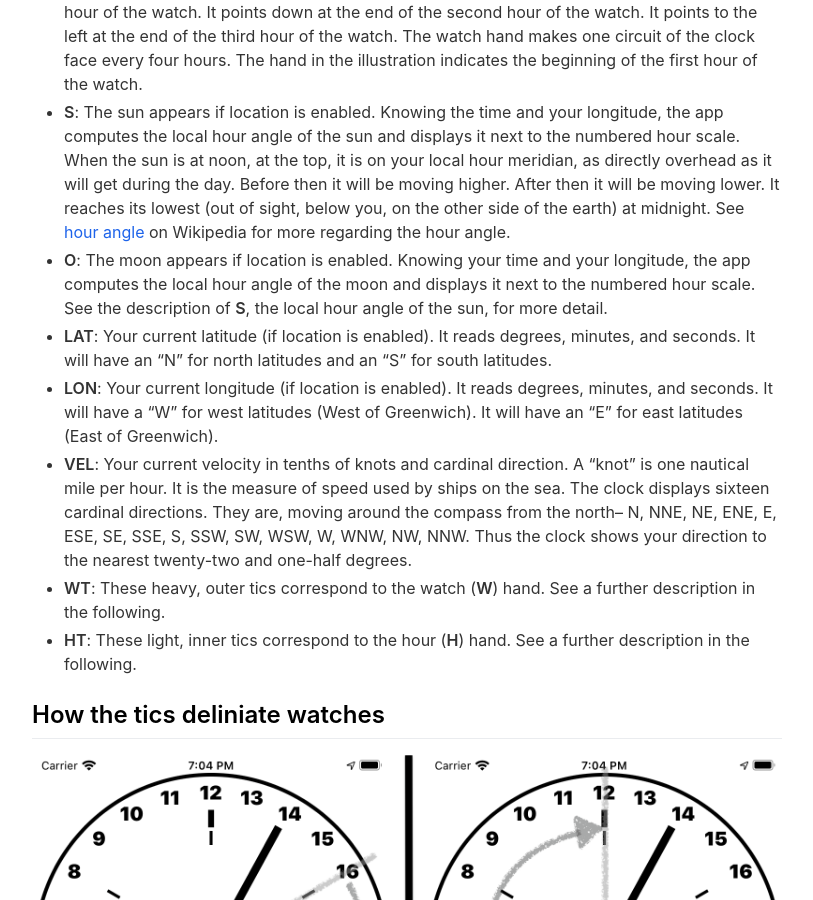
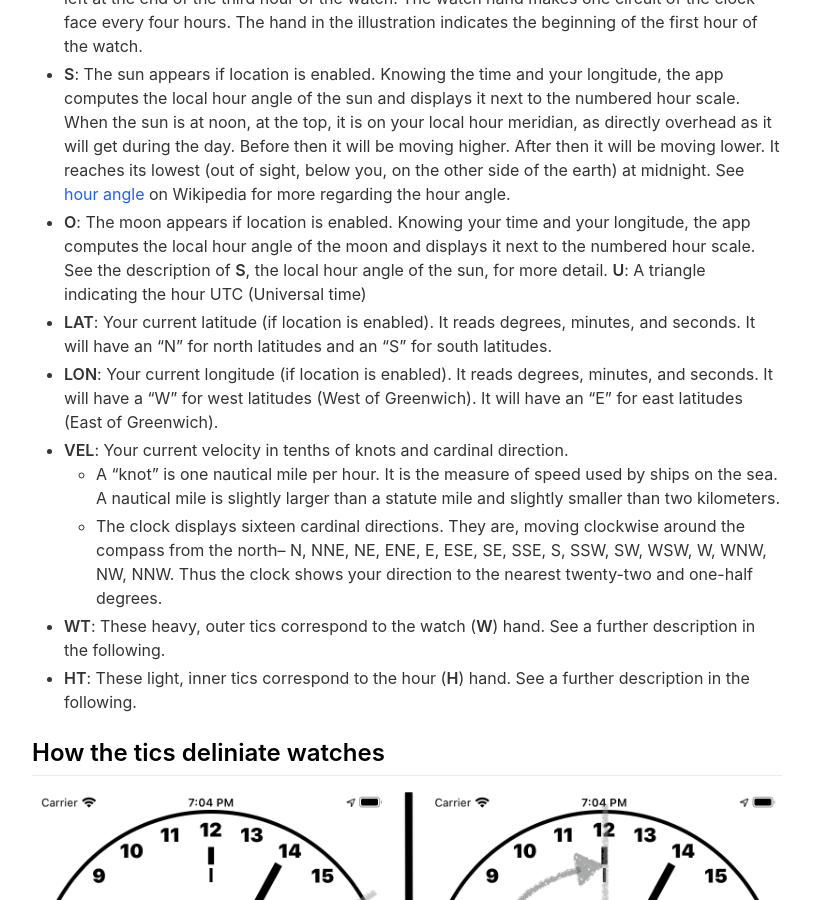
Before and after one commit to wbreeze/ShipsClock, a Jekyll site: the page built from docs/_pages/face.md, in a window 1280 px wide and 900 px high, scrolled down 1126 px. Shown: the whole window, without its empty margins (233-1046 px from the left). Built offline with Jekyll 4.4.1, drawn with Linux system fonts in a browser that asks for light colours; nearby versions of some CDN libraries.

```diff
--- a/docs/_pages/face.md
+++ b/docs/_pages/face.md
@@ -8,7 +8,7 @@ include_in_header: false
 
 ## The elements of the clock
 
-![clock face annotated]({{ 'assets/screenshot/face_annot.jpeg' | relative_url }})
+![clock face annotated]({{ 'assets/screenshot/face_annot.png' | relative_url }})
 
 The screen capture shows the elements of the clock face annotated with letters.
 The letters correspond to the following descriptions:
@@ -51,6 +51,7 @@ The letters correspond to the following descriptions:
   the app computes the local hour angle of the moon and displays it next to the
   numbered hour scale. See the description of **S**, the local hour angle of the
   sun, for more detail.
+  **U**: A triangle indicating the hour UTC (Universal time)
 - **LAT**: Your current latitude (if location is enabled). It reads degrees,
   minutes, and seconds. It will have an "N" for north latitudes and an "S"
   for south latitudes.
@@ -58,12 +59,13 @@ The letters correspond to the following descriptions:
   minutes, and seconds. It will have a "W" for west latitudes (West of
   Greenwich). It will have an "E" for east latitudes (East of Greenwich).
 - **VEL**: Your current velocity in tenths of knots and cardinal direction.
-  A "knot" is one nautical
-  mile per hour. It is the measure of speed used by ships on the sea.
-  The clock displays sixteen cardinal directions. They are, moving around
-  the compass from the north-- N, NNE, NE, ENE, E, ESE, SE, SSE, S, SSW, SW,
-  WSW, W, WNW, NW, NNW. Thus the clock shows your direction to the nearest
-  twenty-two and one-half degrees.
+  - A "knot" is one nautical mile per hour. It is the measure of speed used by
+    ships on the sea.  A nautical mile is slightly larger than a statute mile
+    and slightly smaller than two kilometers.
+  - The clock displays sixteen cardinal directions. They are, moving clockwise
+    around the compass from the north-- N, NNE, NE, ENE, E, ESE, SE, SSE, S,
+    SSW, SW, WSW, W, WNW, NW, NNW. Thus the clock shows your direction to the
+    nearest twenty-two and one-half degrees.
 - **WT**: These heavy, outer tics correspond to the watch (**W**) hand. See a
   further description in the following.
 - **HT**: These light, inner tics correspond to the hour (**H**) hand. See a
```
Also changed, not shown: docs/_pages/faq.md (+1 -1 lines), docs/assets/screenshot/face.jpeg (deleted), docs/assets/screenshot/face.png (added), docs/assets/screenshot/face_annot.jpeg (deleted), docs/assets/screenshot/face_annot.png (added).
